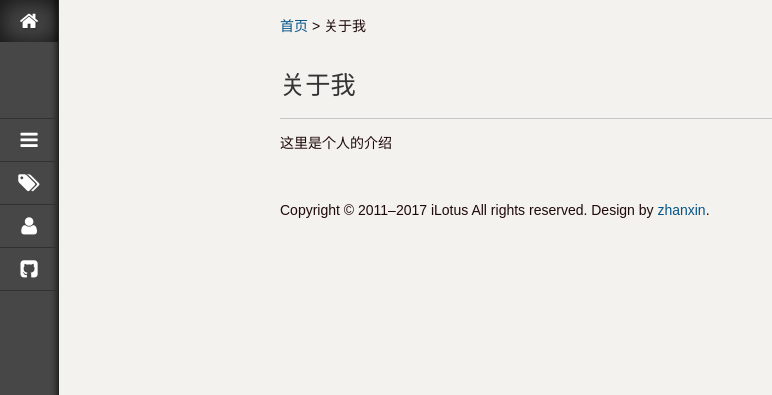
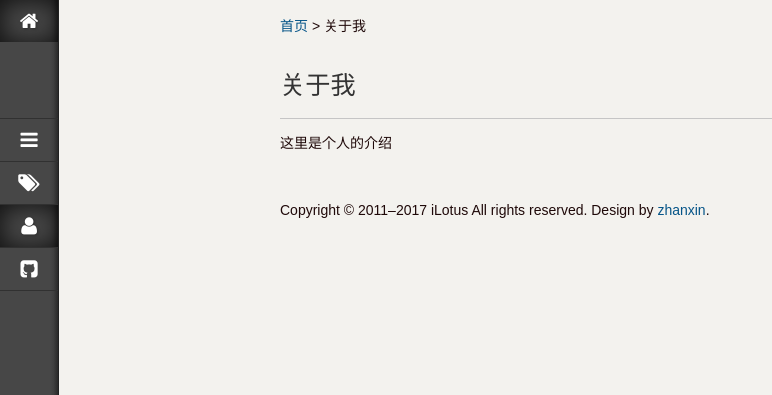
Before and after one commit to wyntau/wyntau.github.io, a Jekyll site: the page built from contact.html, in a window 1280 px wide. Shown: the top 395 px of the page, without its empty margins (0-772 px from the left). Built offline with Jekyll 4.4.1, drawn with Linux system fonts in a browser that asks for light colours; some web fonts are replaced.

Commit message:
fix(layout): fix active class not apply success

```diff
--- a/_layouts/default.html
+++ b/_layouts/default.html
@@ -43,7 +43,9 @@
             {% for nav in site.iLotus.navs %}
             {% assign active = nil %}
             {% assign homeClass = nil %}
-            {% if page.url == nav.url%}
+            {% assign pageUrl = page.url %}
+            {% assign pageUrlWithSuffix = page.url | append: '.html' %}
+            {% if pageUrl == nav.url or pageUrlWithSuffix == nav.url %}
               {% assign active = 'current' %}
             {% endif %}
             {% if nav.class == 'home' %}
```
